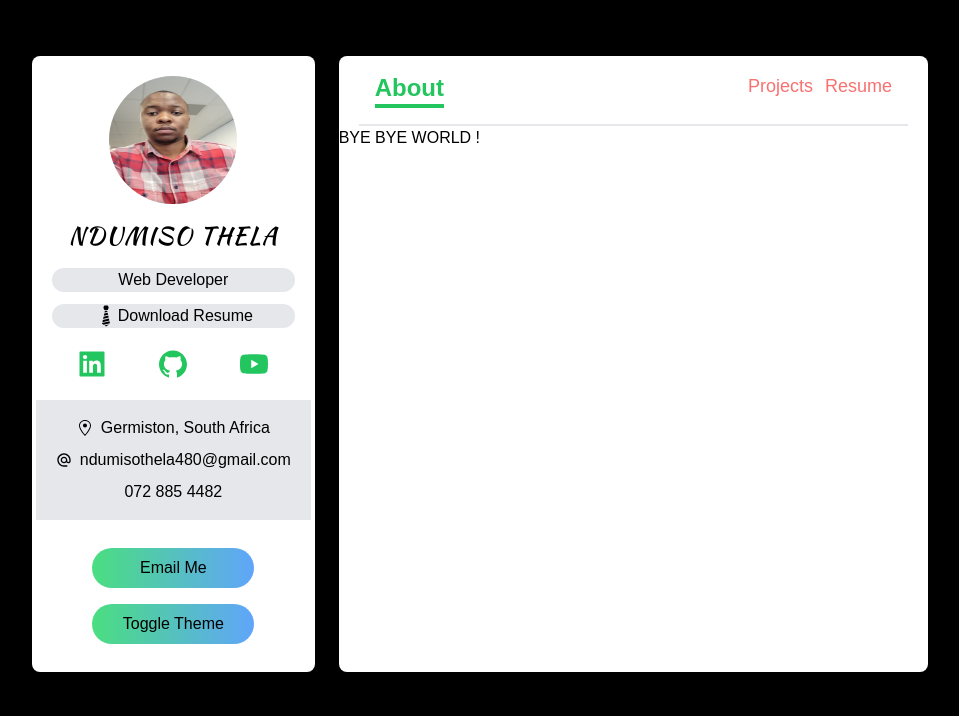
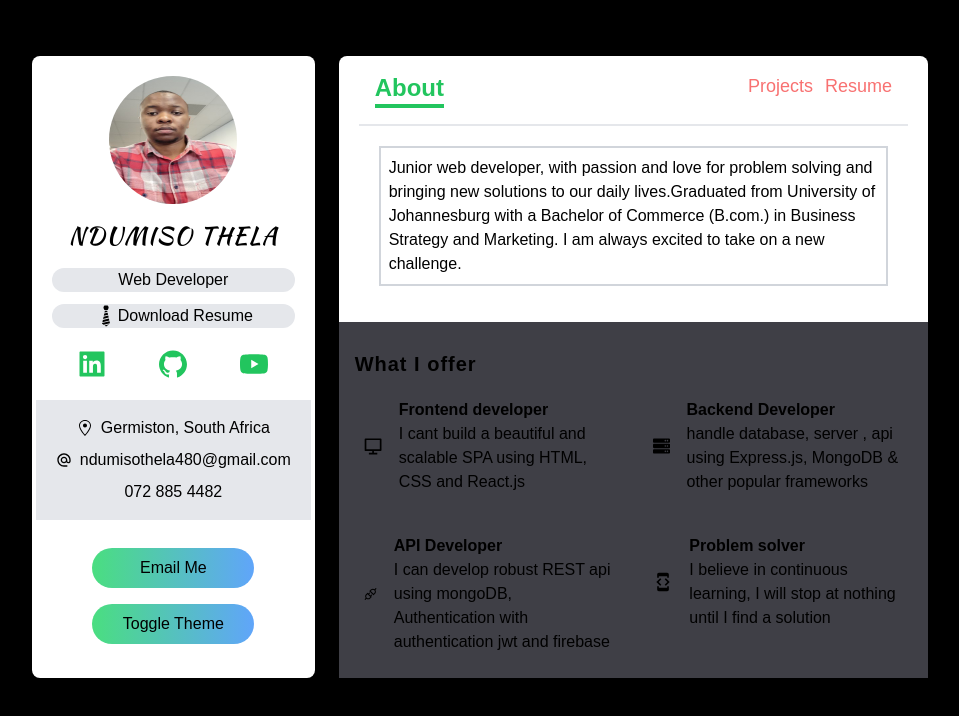
Before and after one commit to ndumisothela/myNextApp, a Next.js app: page / in a window 1280 px wide. Shown: the top 716 px of the page, without its empty margins (160-1119 px from the left). Built offline with nearby package versions, Linux system fonts and the light colour scheme; a web font is replaced by a local one.

Commit message:
about me page done

```diff
--- /dev/null
+++ b/components/ServiceCard.tsx
@@ -0,0 +1,19 @@
+import React from 'react';
+import {IService} from '../src/app/type'
+import {FunctionComponent} from 'react'
+
+const ServiceCard:FunctionComponent<{service:IService}> = ({
+    service:{Icon , about,title}
+}) => {
+  return (
+    <div className='p-2 flex items-center space-x-4 border-2xl'>
+    <Icon className='w-12 h-12 text-green ' />
+        <div>
+      <h4 className='font-bold'>{title}</h4>
+      <p>{about}</p>
+      </div>
+    </div>
+  )
+}
+
+export default ServiceCard;
--- a/pages/api/hello.ts
+++ /dev/null
@@ -1,3 +0,0 @@
-export default (req,res)=>{
-    res.status(200).json({name:"John Doe"})
-}
--- /dev/null
+++ b/pages/api/service.ts
@@ -0,0 +1,12 @@
+import{NextApiRequest ,NextApiResponse} from 'next';
+
+import {services} from '../../src/app/data';
+
+export default (req: NextApiRequest, res: NextApiResponse)=>{
+    //default get request
+
+
+    console.log(services)
+
+    res.status(200).json({services})
+}
--- a/pages/index.tsx
+++ b/pages/index.tsx
@@ -1,11 +1,52 @@
 import React from 'react'
+import {services} from '../src/app/data'
+import { GetServerSidePropsContext } from 'next';
+import ServiceCard from '../components/serviceCard';
 
-function index() {
+
+
+const index =()=> {
+
+  console.log('CLIENT', services);
   return (
-    <div>
-      <h1>BYE BYE WORLD !</h1>
-    </div>
+    <div className='flex flex-col flex-grow px-6 pt-1'>
+
+              <p className="m-4 border-solid border-2 border-gray-300  rounded-1xl p-2">
+                  Junior web developer, with passion and love for problem
+                  solving and bringing new solutions to our daily lives.Graduated
+                  from University of Johannesburg with a Bachelor of
+                  Commerce (B.com.) in Business Strategy and Marketing. I am
+                  always excited to take on a new challenge.
+                </p>
+
+              <div className='p-4 mt-5 bg-zinc-700  flex-grow' style={{marginLeft:'-1.5rem', marginRight:'-1.5rem'}}>
+                <h6 className='text-xl my-3 font-bold tracking-wider'>What I offer </h6>
+                <div className='grid lg:grid-cols-2 gap-6'>
+                  { services.map(service => (
+                    <div className='lg:col-span-1 bg-grey-200 rounded-lg '>
+                    <ServiceCard service = {service} />
+                    </div>
+                        ))}
+                </div>
+                </div>
+   </div>
+
   )
 }
 
 export default index;
+
+export const getServerSideProps = async (context : GetServerSidePropsContext)=>{
+
+  //Caculation
+
+const res = await  fetch('http://localhost:3000/api/service')
+const data = await res.json()
+
+console.log('SERVER',services)
+  return {
+    props:{
+      services: data.services,
+    }
+  }
+}
--- /dev/null
+++ b/src/app/data.ts
@@ -0,0 +1,31 @@
+import {RiComputerLine} from 'react-icons/ri';
+import {FaServer} from 'react-icons/fa'
+import {IService} from './type';
+import { AiOutlineApi } from 'react-icons/ai';
+import { MdDeveloperMode } from 'react-icons/md';
+
+
+export const services: IService[] =[
+    {  Icon: RiComputerLine,
+        title: 'Frontend developer',
+        about:'I cant build a beautiful and scalable SPA using HTML, CSS and React.js',
+
+
+},
+{
+    Icon:FaServer,
+    title:'Backend Developer ',
+about:'handle database, server , api using Express.js, MongoDB & other popular frameworks',
+},
+{
+    Icon:AiOutlineApi,
+    title:'API Developer ',
+about:'I can develop robust REST api using mongoDB, Authentication with authentication jwt and firebase',
+},
+{
+    Icon:MdDeveloperMode,
+    title:'Problem solver  ',
+about:'I believe in continuous learning, I will stop at nothing until I find a solution',
+}
+
+]
--- /dev/null
+++ b/src/app/type.ts
@@ -0,0 +1,7 @@
+import {IconType} from 'react-icons'
+
+export interface IService {
+    title:string,
+    about:string,
+    Icon:IconType
+}
```
